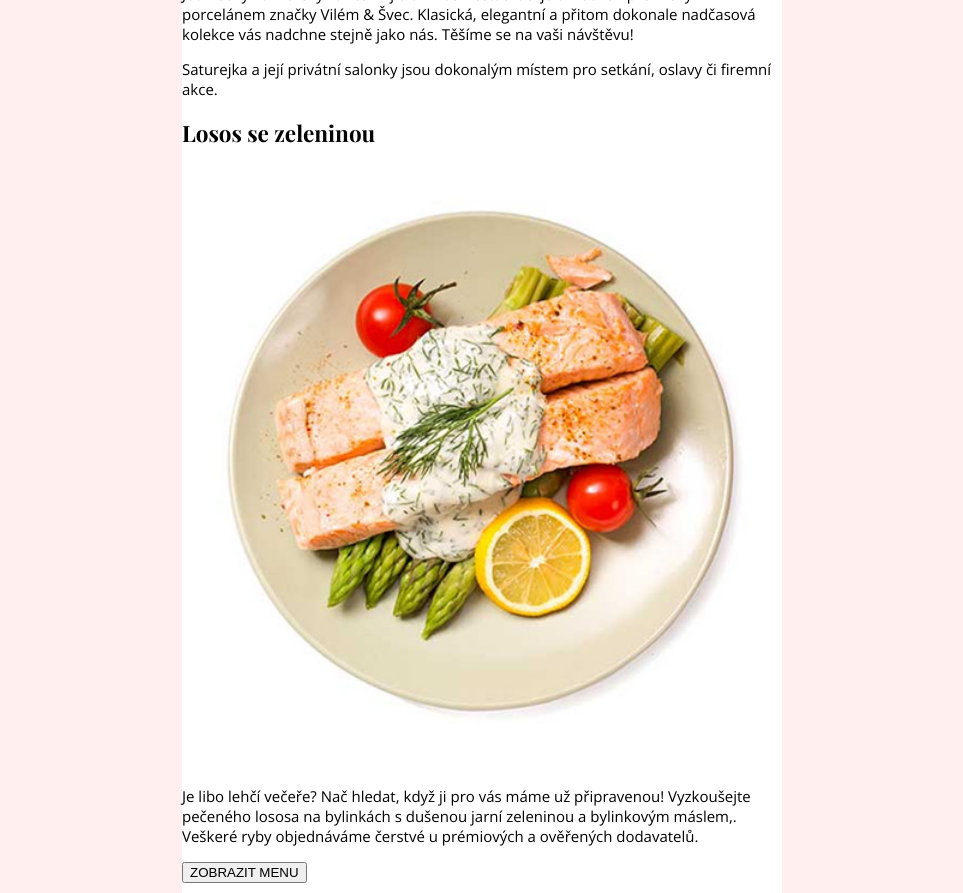
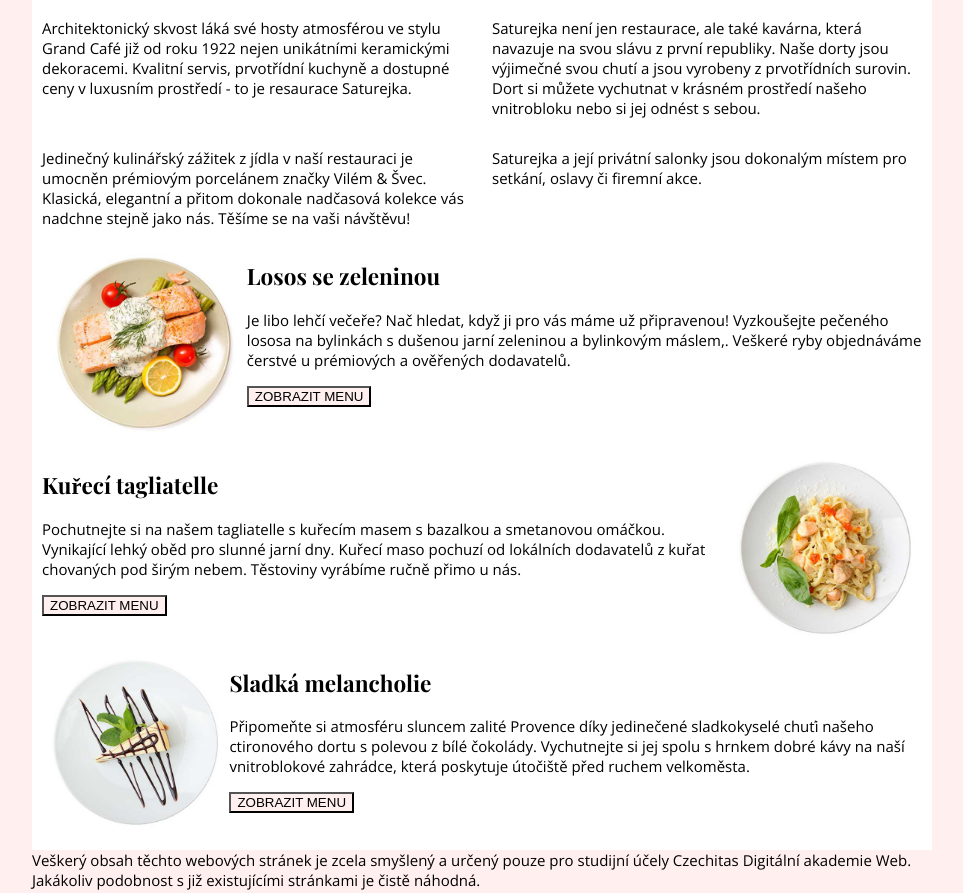
Before and after one commit to DenisaPolesna/cviceni-saturejka, a plain HTML site: page index.html in a window 1280 px wide. Shown: the part 724-1617 px from the top of the page, without its empty margins (158-1121 px from the left). Drawn offline with nearby package versions, Linux system fonts and the light colour scheme.

Commit message:
Basic styling
Add basic styling and buttons.

```diff
--- a/index.html
+++ b/index.html
@@ -29,62 +29,77 @@
         </div>
       </div>
       <div>
-        <p>
+        <div class="two">
+          <p class="text">
             Architektonický skvost láká své hosty atmosférou ve stylu Grand Café
             již od roku 1922 nejen unikátními keramickými dekoracemi. Kvalitní
             servis, prvotřídní kuchyně a dostupné ceny v luxusním prostředí - to
             je resaurace Saturejka.
           </p>
-        <p>
+          <p class="text">
             Saturejka není jen restaurace, ale také kavárna, která navazuje na
             svou slávu z první republiky. Naše dorty jsou výjimečné svou chutí a
             jsou vyrobeny z prvotřídních surovin. Dort si můžete vychutnat v
             krásném prostředí našeho vnitrobloku nebo si jej odnést s sebou.
           </p>
-        <p>
+        </div>
+        <div class="two">
+          <p class="text">
             Jedinečný kulinářský zážitek z jídla v naší restauraci je umocněn
-          prémiovým porcelánem značky Vilém & Švec. Klasická, elegantní a přitom
-          dokonale nadčasová kolekce vás nadchne stejně jako nás. Těšíme se na
-          vaši návštěvu!
+            prémiovým porcelánem značky Vilém & Švec. Klasická, elegantní a
+            přitom dokonale nadčasová kolekce vás nadchne stejně jako nás.
+            Těšíme se na vaši návštěvu!
           </p>
-        <p>
+          <p class="text">
             Saturejka a její privátní salonky jsou dokonalým místem pro setkání,
             oslavy či firemní akce.
           </p>
         </div>
+      </div>
 
       <div class="recept">
+        <div>
+          <img src="img/dish1.jpg" alt="" />
+        </div>
+        <div>
           <h2>Losos se zeleninou</h2>
-        <img src="img/dish1.jpg" alt="" />
           <p>
-          Je libo lehčí večeře? Nač hledat, když ji pro vás máme už připravenou!
-          Vyzkoušejte pečeného lososa na bylinkách s dušenou jarní zeleninou a
-          bylinkovým máslem,. Veškeré ryby objednáváme čerstvé u prémiových a
-          ověřených dodavatelů.
+            Je libo lehčí večeře? Nač hledat, když ji pro vás máme už
+            připravenou! Vyzkoušejte pečeného lososa na bylinkách s dušenou
+            jarní zeleninou a bylinkovým máslem,. Veškeré ryby objednáváme
+            čerstvé u prémiových a ověřených dodavatelů.
           </p>
-        <button>ZOBRAZIT MENU</button>
+          <button class="btn">ZOBRAZIT MENU</button>
+        </div>
       </div>
       <div class="recept">
+        <div>
           <h2>Kuřecí tagliatelle</h2>
           <p>
             Pochutnejte si na našem tagliatelle s kuřecím masem s bazalkou a
-          smetanovou omáčkou. Vynikající lehký oběd pro slunné jarní dny. Kuřecí
-          maso pochuzí od lokálních dodavatelů z kuřat chovaných pod širým
-          nebem. Těstoviny vyrábíme ručně přimo u nás.
+            smetanovou omáčkou. Vynikající lehký oběd pro slunné jarní dny.
+            Kuřecí maso pochuzí od lokálních dodavatelů z kuřat chovaných pod
+            širým nebem. Těstoviny vyrábíme ručně přimo u nás.
           </p>
+          <button class="btn">ZOBRAZIT MENU</button>
+        </div>
+        <div>
           <img src="img/dish2.jpg" alt="" />
-        <button>ZOBRAZIT MENU</button>
+        </div>
       </div>
       <div class="recept">
+        <div><img src="img/dish3.jpg" alt="" /></div>
+        <div>
           <h2>Sladká melancholie</h2>
-        <img src="img/dish3.jpg" alt="" />
           <p>
             Připomeňte si atmosféru sluncem zalité Provence díky jedinečené
-          sladkokyselé chuťi našeho ctironového dortu s polevou z bílé čokolády.
-          Vychutnejte si jej spolu s hrnkem dobré kávy na naší vnitroblokové
-          zahrádce, která poskytuje útočiště před ruchem velkoměsta.
+            sladkokyselé chuťi našeho ctironového dortu s polevou z bílé
+            čokolády. Vychutnejte si jej spolu s hrnkem dobré kávy na naší
+            vnitroblokové zahrádce, která poskytuje útočiště před ruchem
+            velkoměsta.
           </p>
-        <button>ZOBRAZIT MENU</button>
+          <button class="btn">ZOBRAZIT MENU</button>
+        </div>
       </div>
     </main>
 
--- a/style.css
+++ b/style.css
@@ -11,7 +11,7 @@ h2 {
 }
 
 body {
-  width: 40rem;
+  width: 60rem;
   background-color: #FFEFEF;
   margin: 0 auto;
 }
@@ -35,4 +35,22 @@ img {
 
 main {
   background-color: white;
+  padding: 10px;
 }
+
+.two {
+  display: flex;
+  gap: 20px;
+}
+
+.text {
+  width: 50%;
+}
+
+.recept {
+  display: flex;
+}
+
+.btn {
+  background-color: #FFEFEF;
+}
```
Lines whose indentation alone changed are shown as unchanged.
